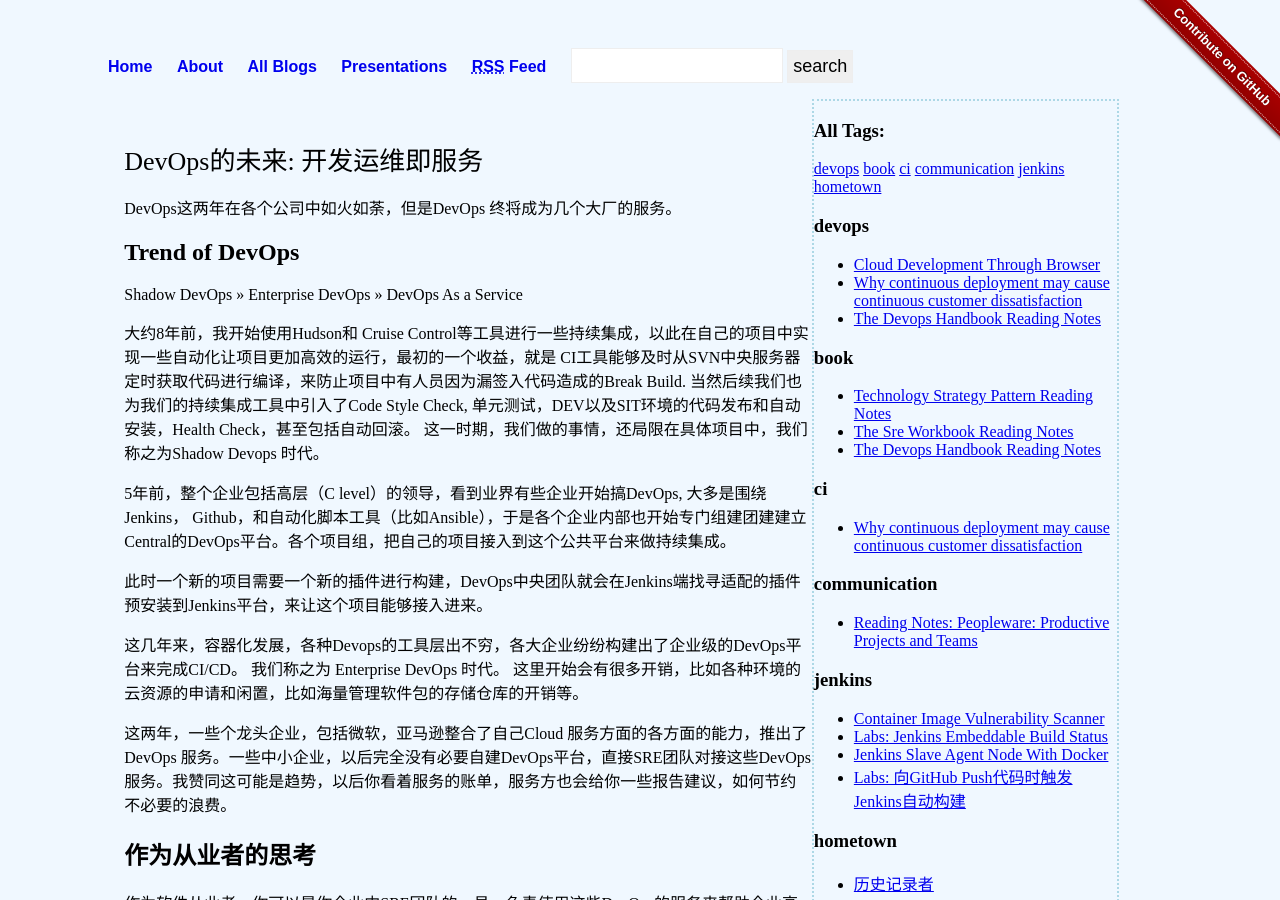
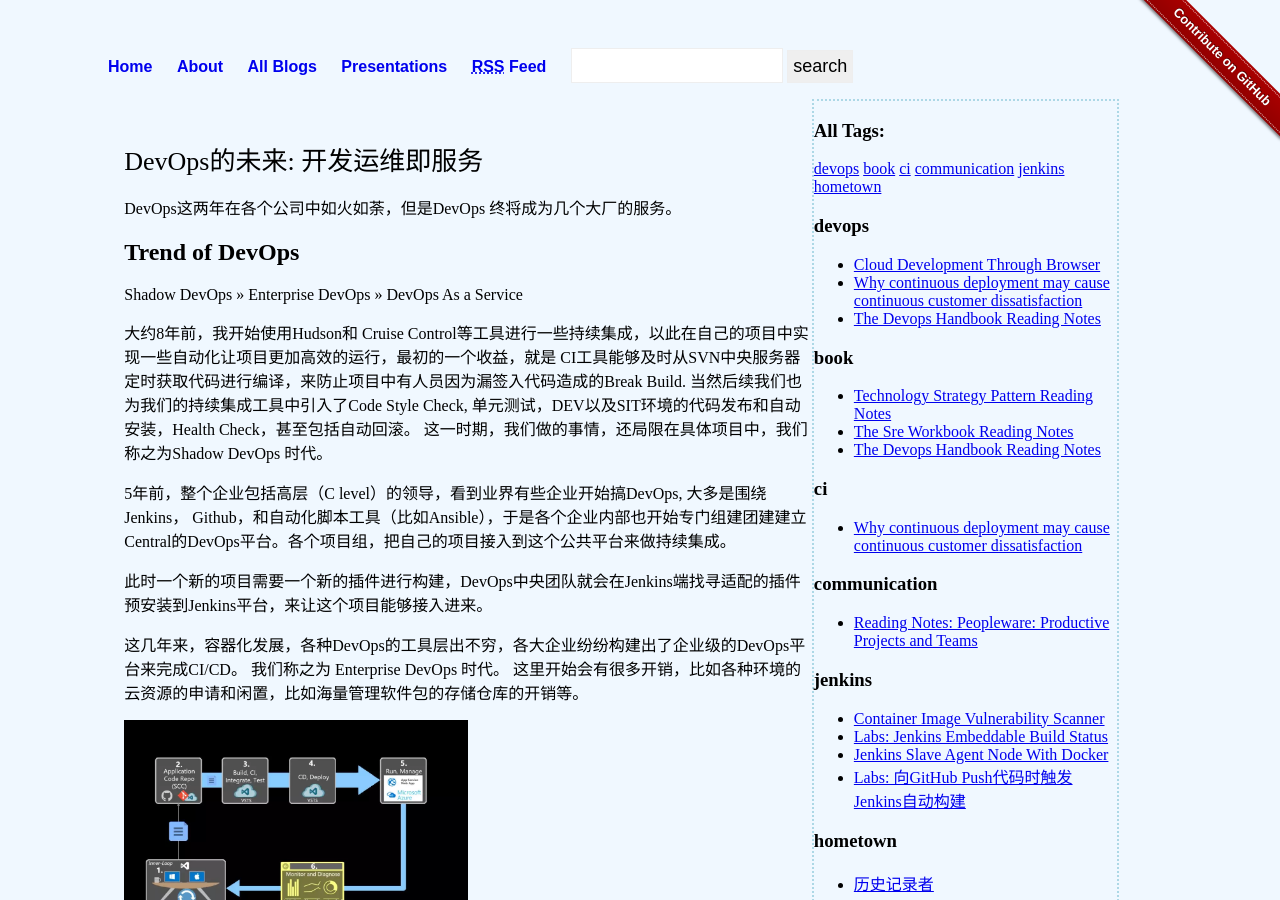
Before and after one commit to liuning0820/liuning0820.github.io, a Jekyll site: the page built from _posts/2019-06-30-the-future-of-devops-as-a-service.md, in a window 1280 px wide and 900 px high. Built offline with Jekyll 4.4.1, drawn with Linux system fonts in a browser that asks for light colours; comment, search, counter and statistics services are not loaded; part of the change alters nothing that is shown.

Commit message:
Added images for article

```diff
--- a/_posts/2019-06-30-the-future-of-devops-as-a-service.md
+++ b/_posts/2019-06-30-the-future-of-devops-as-a-service.md
@@ -14,16 +14,20 @@ DevOps这两年在各个公司中如火如荼，但是DevOps 终将成为几个
 Shadow DevOps >> Enterprise DevOps >> DevOps As a Service
 
 大约8年前，我开始使用Hudson和 Cruise Control等工具进行一些持续集成，以此在自己的项目中实现一些自动化让项目更加高效的运行，最初的一个收益，就是
-CI工具能够及时从SVN中央服务器定时获取代码进行编译，来防止项目中有人员因为漏签入代码造成的Break Build. 当然后续我们也为我们的持续集成工具中引入了Code Style Check, 单元测试，DEV以及SIT环境的代码发布和自动安装，Health Check，甚至包括自动回滚。 这一时期，我们做的事情，还局限在具体项目中，我们称之为Shadow Devops 时代。
+CI工具能够及时从SVN中央服务器定时获取代码进行编译，来防止项目中有人员因为漏签入代码造成的Break Build. 当然后续我们也为我们的持续集成工具中引入了Code Style Check, 单元测试，DEV以及SIT环境的代码发布和自动安装，Health Check，甚至包括自动回滚。 这一时期，我们做的事情，还局限在具体项目中，我们称之为Shadow DevOps 时代。
 
 5年前，整个企业包括高层（C level）的领导，看到业界有些企业开始搞DevOps, 大多是围绕Jenkins， Github，和自动化脚本工具（比如Ansible），于是各个企业内部也开始专门组建团建建立Central的DevOps平台。各个项目组，把自己的项目接入到这个公共平台来做持续集成。
 
 此时一个新的项目需要一个新的插件进行构建，DevOps中央团队就会在Jenkins端找寻适配的插件预安装到Jenkins平台，来让这个项目能够接入进来。
 
-这几年来，容器化发展，各种Devops的工具层出不穷，各大企业纷纷构建出了企业级的DevOps平台来完成CI/CD。 我们称之为 Enterprise DevOps 时代。
+这几年来，容器化发展，各种DevOps的工具层出不穷，各大企业纷纷构建出了企业级的DevOps平台来完成CI/CD。 我们称之为 Enterprise DevOps 时代。
 这里开始会有很多开销，比如各种环境的云资源的申请和闲置，比如海量管理软件包的存储仓库的开销等。
 
+![DevOps Pipeline]({{ site.url }}{{site.baseurl}}/images/devops-pipeline.jpg){:height="50%" width="50%"}
+
 这两年，一些个龙头企业，包括微软，亚马逊整合了自己Cloud 服务方面的各方面的能力，推出了DevOps 服务。一些中小企业，以后完全没有必要自建DevOps平台，直接SRE团队对接这些DevOps服务。我赞同这可能是趋势，以后你看着服务的账单，服务方也会给你一些报告建议，如何节约不必要的浪费。
+
+![Azure DevOps]({{ site.url }}{{site.baseurl}}/images/azure-devops.jpg){:height="50%" width="50%"}
 
 ## 作为从业者的思考
 
```
Also changed, not shown: images/azure-devops.jpg (added), images/devops-pipeline.jpg (added).
